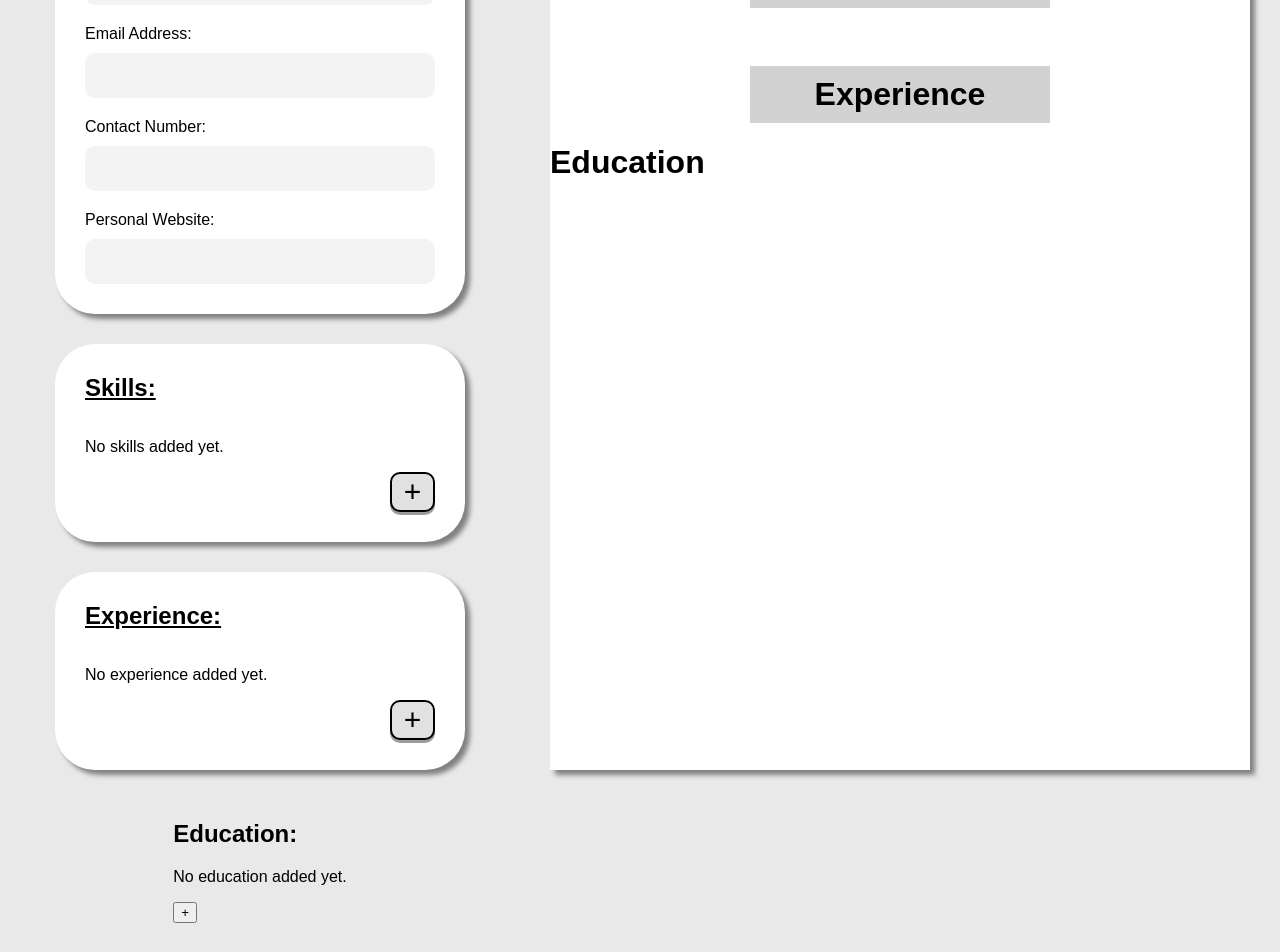
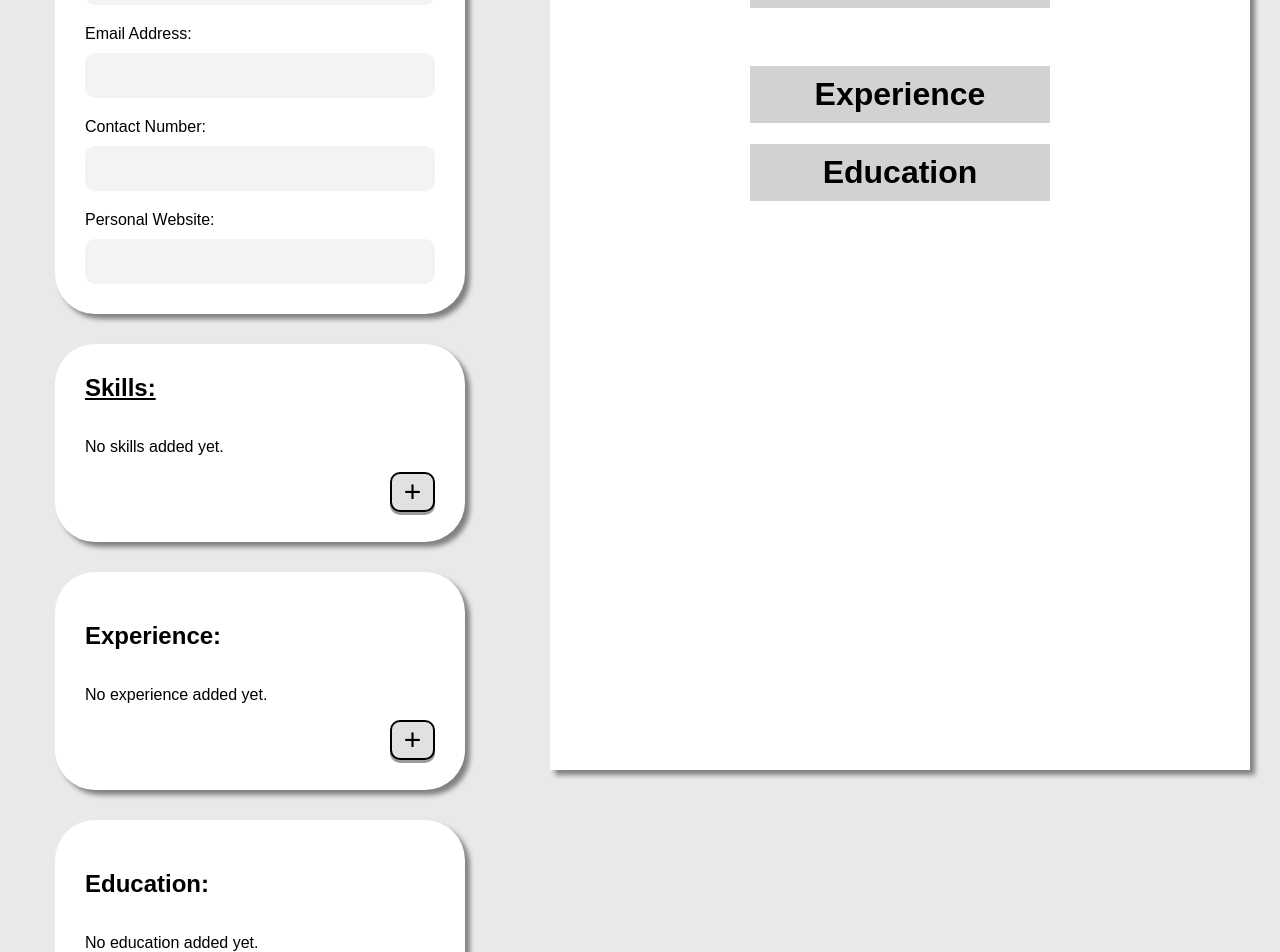
Before and after one commit to sayglenn/cv-creator, a React (Vite) app: page / in a window 1280 px wide. Shown: the part 260-1212 px from the top of the page. Before the commit the page ends 1183 px from the top, so only its background shows below. Built offline with nearby package versions, Linux system fonts and the light colour scheme.

Commit message:
Included CSS for new component

```diff
--- a/src/index.css
+++ b/src/index.css
@@ -38,7 +38,7 @@ body {
 
 #personal-form-container > h2,
 #skills-form-container > h2,
-#experience-form-container > h2 {
+#experience-form-container > h2 #education-form-container > h2 {
   text-decoration: underline;
   font-size: 24px;
   margin-top: 0;
@@ -107,7 +107,8 @@ body {
 }
 
 #add-skills,
-#add-experience {
+#add-experience,
+#add-education {
   background-color: rgb(225, 225, 225);
   font-size: 30px;
   align-self: flex-end;
@@ -117,7 +118,9 @@ body {
   box-shadow: 0 3px rgb(156, 156, 156);
 }
 
-#add-skills:active {
+#add-skills:active,
+#add-experience:active,
+#add-education:active {
   transform: translateY(2px);
   box-shadow: 0 1px rgb(156, 156, 156);
 }
@@ -187,12 +190,14 @@ body {
   margin-bottom: 30px;
 }
 
-#experience-header {
+#experience-header,
+#education-header {
   display: flex;
   flex-direction: column;
 }
 
-#experience-header > h1 {
+#experience-header > h1,
+#education-header > h1 {
   background-color: rgb(210, 210, 210);
   text-align: center;
   width: 300px;
@@ -201,32 +206,33 @@ body {
   margin-bottom: 0;
 }
 
-#add-experience:active {
-  transform: translateY(2px);
-  box-shadow: 0 1px rgb(156, 156, 156);
-}
-
-.experience-container {
+.experience-container,
+.education-container {
   padding: 10px 40px;
 }
 
 .each-exp-header > h2,
-.each-exp-header > h3 {
+.each-exp-header > h3,
+.each-edu-header > h2,
+.each-edu-header > h3 {
   margin-bottom: 5px;
 }
 
-.each-exp-header {
+.each-exp-header,
+.each-edu-header {
   display: flex;
   justify-content: space-between;
 }
 
-.exp-position {
+.exp-position,
+.edu-qualification {
   margin: 0;
   font-style: italic;
   margin-bottom: 5px;
 }
 
-.exp-description {
+.exp-description,
+.edu-description {
   margin: 0;
 }
 
@@ -242,3 +248,14 @@ body {
   box-shadow: 2px 2px rgb(156, 156, 156);
   background-color: rgb(255, 186, 186);
 }
+
+#education-form-container {
+  width: 350px;
+  box-shadow: 5px 5px 5px grey;
+  background-color: white;
+  border-radius: 40px;
+  padding: 30px;
+  display: flex;
+  flex-direction: column;
+  margin-bottom: 30px;
+}
```
